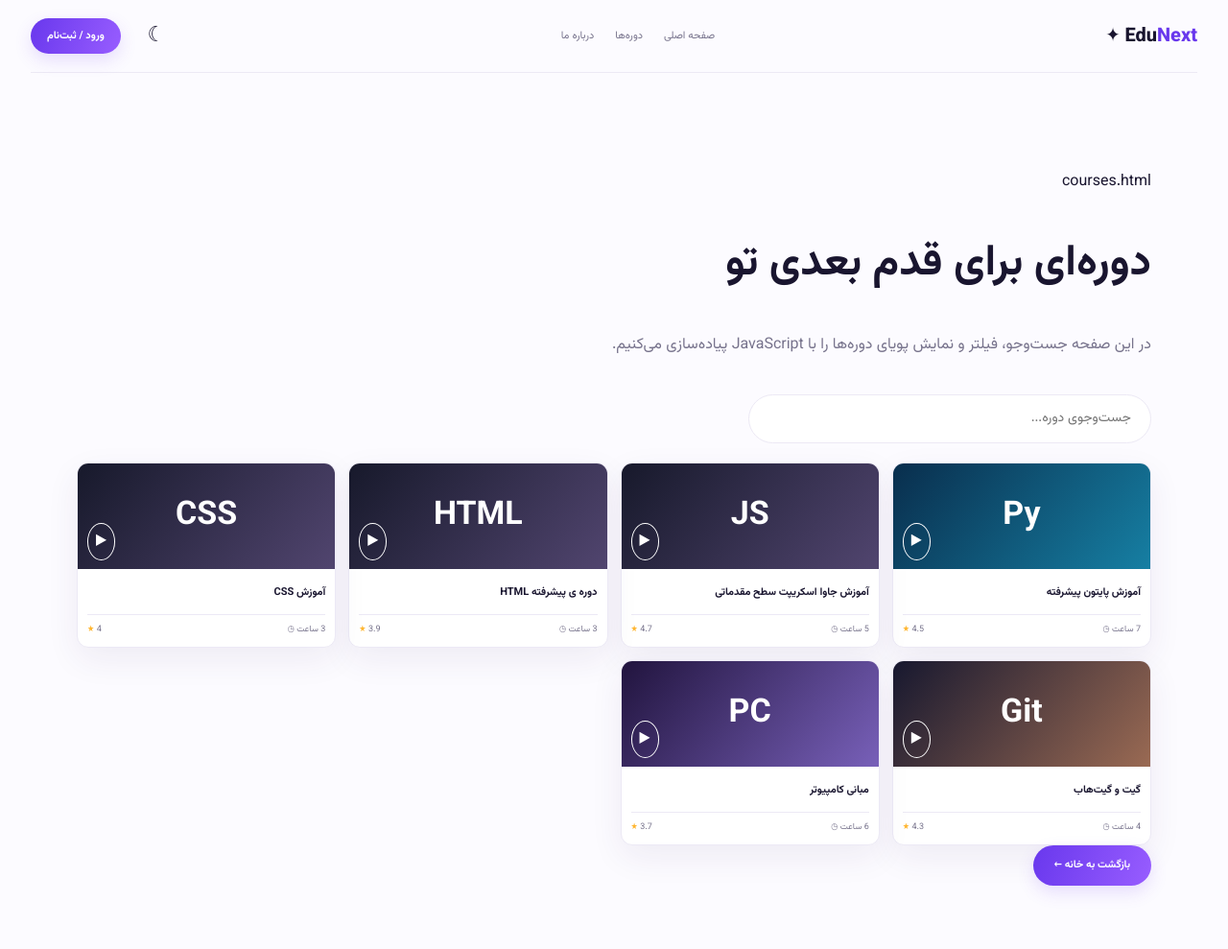
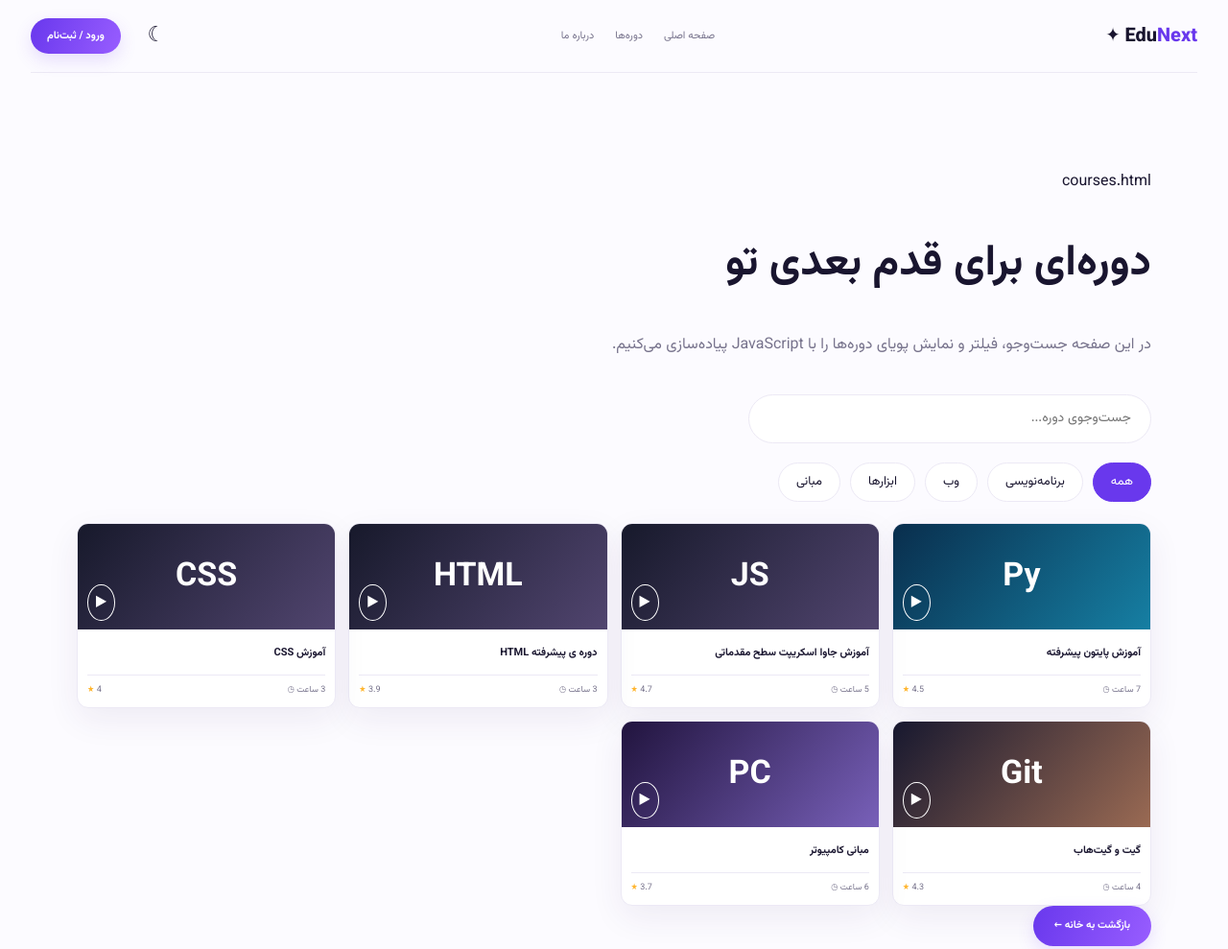
Before and after one commit to abolfazlahmadicoding-lab/Edunext, a plain HTML site: page courses.html in a window 1280 px wide. Shown: the top 989 px of the page at 96% size. Drawn offline with Linux system fonts and the light colour scheme.

Commit message:
Add filter buttons active state

```diff
--- a/courses.html
+++ b/courses.html
@@ -24,6 +24,13 @@
         <h1>دوره‌ای برای قدم بعدی تو</h1>
         <p>در این صفحه جست‌وجو، فیلتر و نمایش پویای دوره‌ها را با JavaScript پیاده‌سازی می‌کنیم.</p>
         <input class="search" type="search" placeholder="جست‌وجوی دوره..." data-course-search>
+        <div class="filters" data-filters>
+            <button class="chip-btn active" data-filter="all">همه</button>
+            <button class="chip-btn" data-filter="programming">برنامه‌نویسی</button>
+            <button class="chip-btn" data-filter="web">وب</button>
+            <button class="chip-btn" data-filter="tools">ابزارها</button>
+            <button class="chip-btn" data-filter="fundamentals">مبانی</button>
+        </div>
         <div class="grid" data-courses-list></div>
         <a class="btn" href="index.html">بازگشت به خانه ←</a>
     </main>
--- a/css/styles.css
+++ b/css/styles.css
@@ -805,3 +805,31 @@ body,
 .search:focus {
     border-color: var(--purple)
 }
+
+.filters {
+    display: flex;
+    flex-wrap: wrap;
+    gap: 10px;
+    margin-bottom: 22px
+}
+
+.chip-btn {
+    padding: 8px 18px;
+    border: 1px solid var(--line);
+    border-radius: 30px;
+    background: var(--surface);
+    color: var(--ink);
+    font-size: 13px;
+    cursor: pointer;
+    transition: .2s
+}
+
+.chip-btn:hover {
+    border-color: var(--purple)
+}
+
+.chip-btn.active {
+    background: var(--purple);
+    border-color: var(--purple);
+    color: white
+}
--- a/js/app.js
+++ b/js/app.js
@@ -101,3 +101,15 @@ searchInput.addEventListener("input" , function(){
     renderCourses(result);
 })
 };
+
+//  فیلتر دسته بندی ها
+const filterButtons = document.querySelectorAll("[data-filter]");
+filterButtons.forEach(filterButton => {
+    filterButton.addEventListener("click" , function(){
+        console.log(filterButton.dataset.filter);
+        filterButtons.forEach(button => {
+            button.classList.remove("active");
+        })
+        filterButton.classList.add("active");
+    })
+});
```
